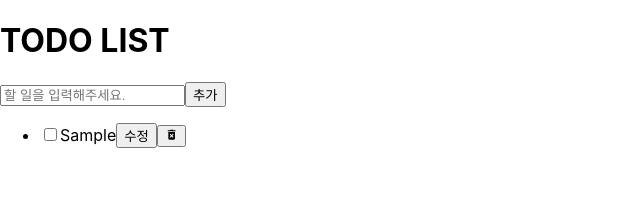
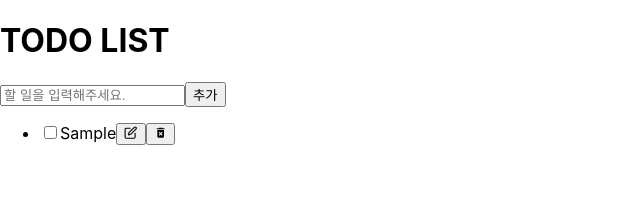
Before and after one commit to DataCodeLiteracy/wanted-pre-onboarding-frontend, a React (Create React App) app: page /todo in a window 1280 px wide. Both pictures are taken after typing "Sample" into the empty fields and a click on the button "추가". Shown: the top 213 px of the page, without its empty margins (0-640 px from the left). Built offline with nearby package versions, Linux system fonts and the light colour scheme.

Commit message:
feat: 수정 기능 구현하기

```diff
--- a/src/components/TodoList.jsx
+++ b/src/components/TodoList.jsx
@@ -1,8 +1,16 @@
-import React from "react";
-import { MdDeleteForever } from "react-icons/md";
+import React, { useState } from "react";
+import {
+  MdDeleteForever,
+  MdOutlineCancel,
+  MdFileDownloadDone
+} from "react-icons/md";
+import { FiEdit } from "react-icons/fi";
 
-export default function TodoList({ todo, onCheck, onUpdate, onDelete }) {
+export default function TodoList({ todo, onEdit, onCheck, onDelete }) {
   const { text, state } = todo;
+
+  const [isEditing, setIsEditing] = useState(false);
+  const [editValue, setEditValue] = useState("");
 
   const handleChange = (e) => {
     const state = e.target.checked ? "completed" : "active";
@@ -10,6 +18,24 @@ export default function TodoList({ todo, onCheck, onUpdate, onDelete }) {
   };
 
   const handleDelete = () => onDelete(todo);
+  const handleEditCheck = () => {
+    setIsEditing(true);
+    setEditValue(text);
+  };
+  const handleEditInput = (e) => {
+    setEditValue(e.target.value);
+  };
+  const handleEditSubmit = (e) => {
+    e.preventDefault();
+    onEdit({ ...todo, text: editValue });
+    setIsEditing(false);
+    setEditValue("");
+  };
+  const handleCancel = (e) => {
+    e.preventDefault();
+    setIsEditing(false);
+  };
+
   return (
     <li>
       <input
@@ -18,11 +44,33 @@ export default function TodoList({ todo, onCheck, onUpdate, onDelete }) {
         onChange={handleChange}
         checked={state === "completed"}
       />
-      <label htmlFor="checkbox">{text}</label>
-      <button data-testid="modify-button">수정</button>
-      <button data-testid="delete-button" onClick={handleDelete}>
-        <MdDeleteForever />
-      </button>
+      {isEditing && (
+        <>
+          <input
+            data-testid="modify-input"
+            type="text"
+            onChange={handleEditInput}
+            value={editValue}
+          />
+          <button data-testid="submit-button" onClick={handleEditSubmit}>
+            <MdFileDownloadDone />
+          </button>
+          <button data-testid="cancel-button" onClick={handleCancel}>
+            <MdOutlineCancel />
+          </button>
+        </>
+      )}
+      {!isEditing && (
+        <>
+          <label htmlFor="checkbox">{text}</label>
+          <button data-testid="modify-button" onClick={handleEditCheck}>
+            <FiEdit />
+          </button>
+          <button data-testid="delete-button" onClick={handleDelete}>
+            <MdDeleteForever />
+          </button>
+        </>
+      )}
     </li>
   );
 }
--- a/src/pages/Todo.jsx
+++ b/src/pages/Todo.jsx
@@ -13,10 +13,16 @@ export default function Todo() {
     setTodos(todos.filter((todo) => todo.id !== deleted.id));
   };
 
-  const handleUpdate = () => {};
-
   const handleCheck = (checked) => {
     setTodos(todos.map((todo) => (todo.id === checked.id ? checked : todo)));
+  };
+
+  const handleEdit = (edited) => {
+    setTodos(
+      todos.map((todo) =>
+        todo.id === edited.id ? { ...todo, text: edited.text } : todo
+      )
+    );
   };
 
   return (
@@ -28,8 +34,8 @@ export default function Todo() {
           <TodoList
             key={item.id}
             todo={item}
+            onEdit={handleEdit}
             onCheck={handleCheck}
-            onUpdate={handleUpdate}
             onDelete={handleDelete}
           />
         ))}
```
